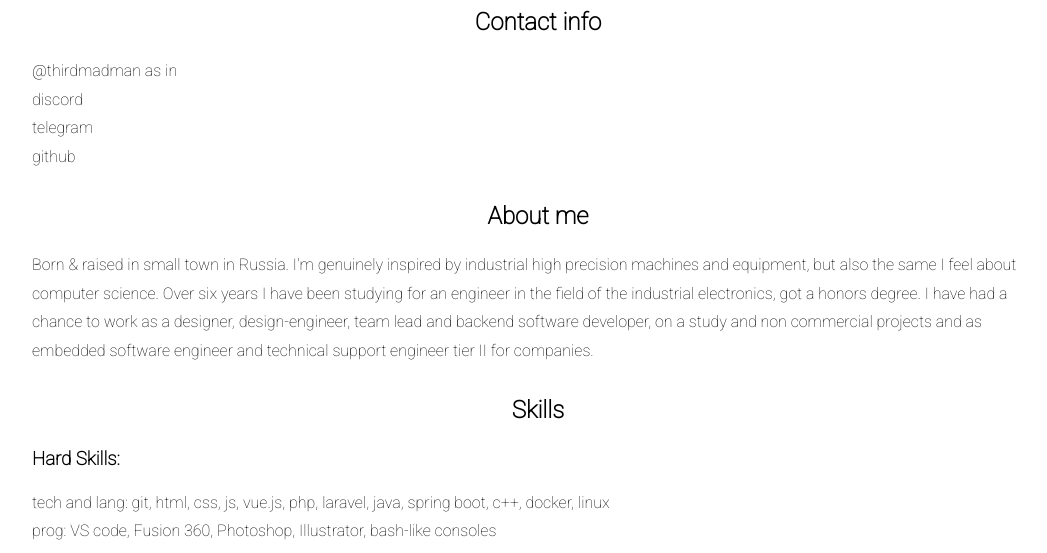
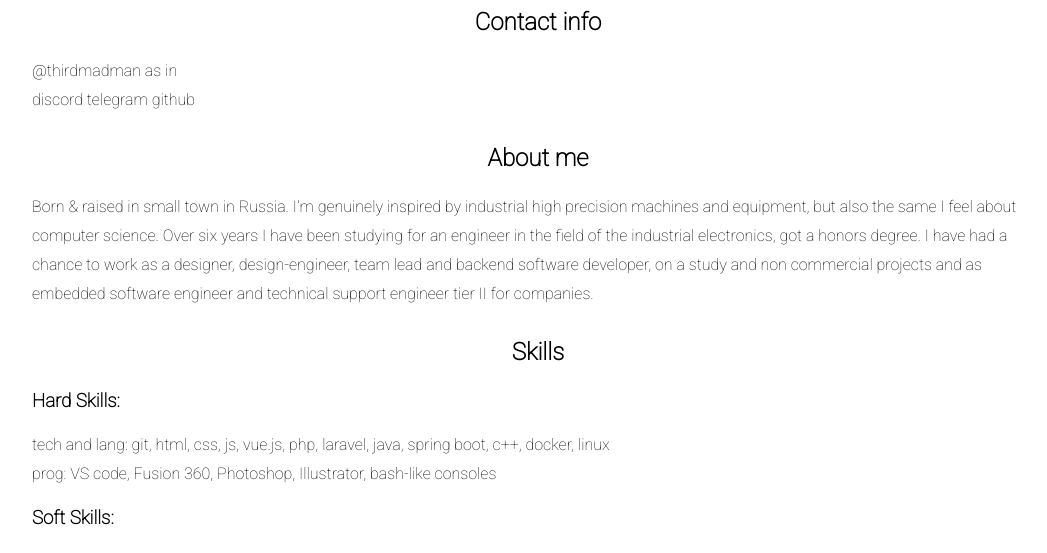
Before and after one commit to thirdmadman/rsschool-cv, a plain HTML site: page index.html in a window 1280 px wide. Shown: the part 207-760 px from the top of the page, without its empty margins (102-1149 px from the left). Drawn offline with Linux system fonts and the light colour scheme.

Commit message:
fix: contact-info

```diff
--- a/style.css
+++ b/style.css
@@ -66,3 +66,7 @@
     display: flex;
     justify-content: space-between;
 }
+
+.contact-info li {
+  display: inline-block;
+}
```
